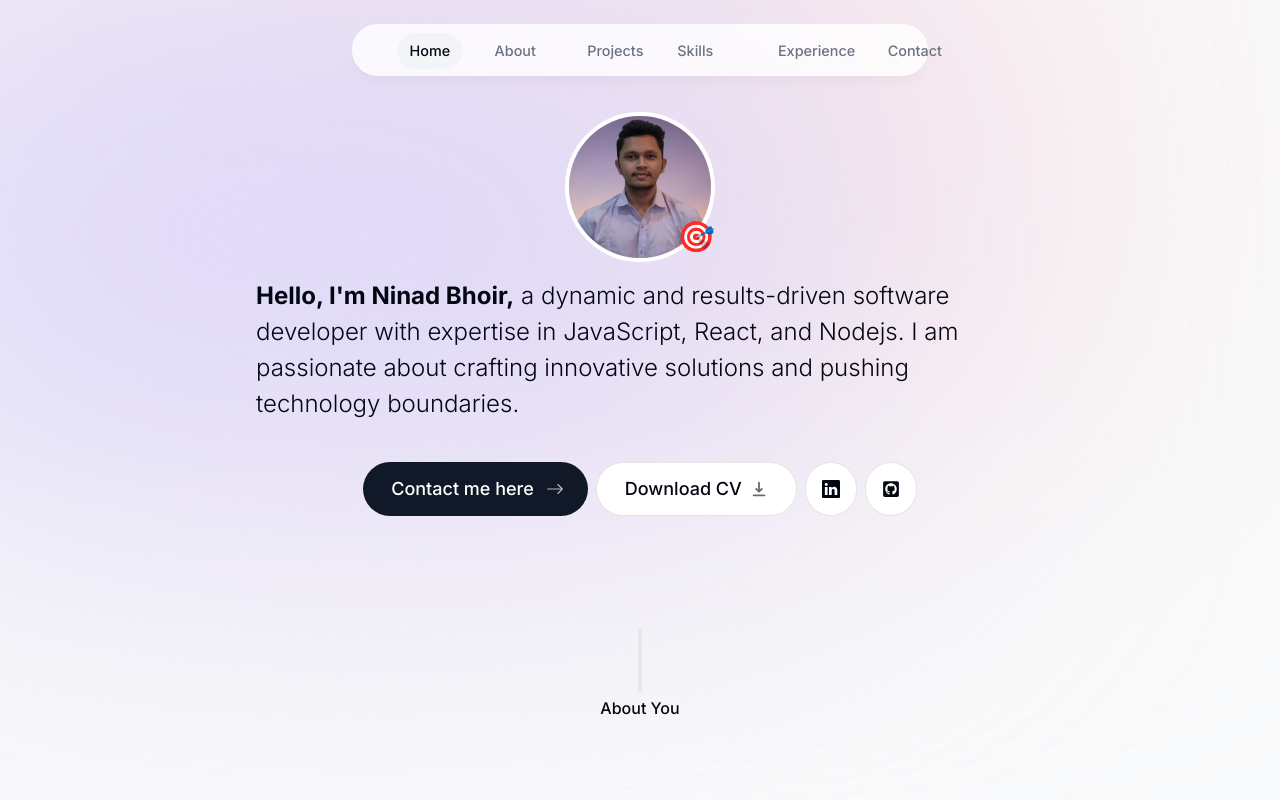
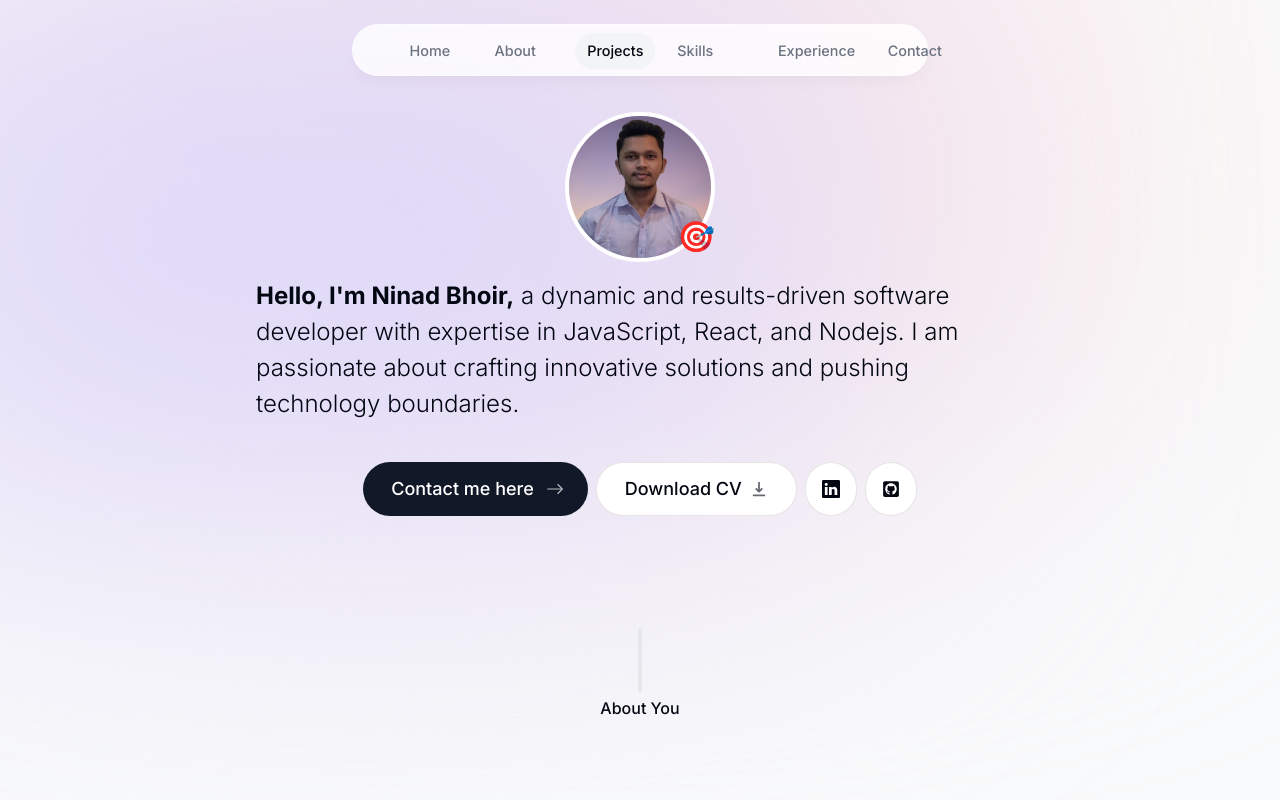
Before and after one commit to ninad-2022/portfolio-webapp, a Next.js app in the folder webapp/: page / in a window 1280 px wide. Shown: the top 800 px of the page. Built offline with nearby package versions, Linux system fonts and the light colour scheme.

Commit message:
develop: about header layout with useContext

```diff
--- a/webapp/package.json
+++ b/webapp/package.json
@@ -14,7 +14,8 @@
     "next": "14.0.2",
     "react": "^18",
     "react-dom": "^18",
-    "react-icons": "^4.11.0"
+    "react-icons": "^4.11.0",
+    "react-intersection-observer": "^9.5.3"
   },
   "devDependencies": {
     "@types/node": "^20",
--- a/webapp/src/app/layout.tsx
+++ b/webapp/src/app/layout.tsx
@@ -3,6 +3,7 @@ import { Inter } from "next/font/google";
 import "./globals.css";
 import Header from "@/components/header/header";
 import { links } from "@/lib/data";
+import ActiveSectionContextProvider from "@/context/active-section-context";
 const inter = Inter({ subsets: ["latin"] });
 
 export const metadata: Metadata = {
@@ -16,14 +17,16 @@ export default function RootLayout({
   children: React.ReactNode;
 }) {
   return (
-    <html lang="en" className='!scroll-smooth'>
+    <html lang="en" className="!scroll-smooth">
       <body
         className={`${inter.className} bg-gray-50 text-gray-950 relative h-[5000px] pt-28 sm:pt-38`}
       >
         <div className="bg-[#fbe2e3] h-[31.25rem] w-[31.25rem] absolute top-[-6rem] right-[11rem] rounded-full blur-[10rem] -z-10 sm:w-[68.75rem]"></div>
         <div className="bg-[#dbd7fb] h-[31.25rem] w-[50rem] absolute top-[-1rem] left-[-35rem] rounded-full blur-[10rem] -z-10 sm:w-[68.75rem] md:left-[-33rem] lg:left-[-28rem] xl:left-[-15rem] 2xl:left-[-5rem]"></div>
-        <Header links={links} />
-        {children}
+        <ActiveSectionContextProvider>
+          <Header links={links} />
+          {children}
+        </ActiveSectionContextProvider>
       </body>
     </html>
   );
--- a/webapp/src/components/about/about.tsx
+++ b/webapp/src/components/about/about.tsx
@@ -1,11 +1,23 @@
 "use client";
-import React from "react";
+import React, { useEffect } from "react";
 import Heading from "@/components/heading/heading";
 import { motion } from "framer-motion";
+import { useInView } from "react-intersection-observer";
+import { useActiveSectionContext } from "@/hooks/useActiveSectionContext";
 
 const About = () => {
+  const { ref, inView } = useInView({ threshold: 0.75 });
+  const { setActiveSection, timeOfLastClick } = useActiveSectionContext();
+
+  useEffect(() => {
+    if (inView && Date.now() - timeOfLastClick > 1000) {
+      setActiveSection("About");
+    }
+  }, [inView, setActiveSection, timeOfLastClick]);
+
   return (
     <motion.div
+      ref={ref}
       className="mb-28 max-w-[45rem] text-center leading-8 scroll-mt-28"
       initial={{ opacity: 0, y: 100 }}
       animate={{ opacity: 1, y: 0 }}
--- a/webapp/src/components/header/header.tsx
+++ b/webapp/src/components/header/header.tsx
@@ -1,8 +1,9 @@
 "use client";
-import React, { FC, useState } from "react";
+import React, { FC } from "react";
 import { motion } from "framer-motion";
 import Link from "next/link";
 import clsx from "clsx";
+import { useActiveSectionContext } from "@/hooks/useActiveSectionContext";
 
 type LinkData = {
   hash: string;
@@ -22,7 +23,12 @@ const Header: FC<HeaderPros> = ({
   navStyles,
   linkStyles,
 }) => {
-  const [activeSection, setActiveSection] = useState("Home");
+  const { activeSection, setActiveSection, setTimeOfLastClick } = useActiveSectionContext();
+
+  const handleLinkClick = (name: string) => () => {
+    setActiveSection(name);
+    setTimeOfLastClick(Date.now());
+  };
   return (
     <header className={`z-[999] relative ${headerClasses}`}>
       <motion.div
@@ -48,7 +54,7 @@ const Header: FC<HeaderPros> = ({
                   linkStyles
                 )}
                 href={hash}
-                onClick={() => setActiveSection(name)}
+                onClick={handleLinkClick(name)}
               >
                 {name}
                 {name === activeSection && (
--- a/webapp/src/components/intro/intro.tsx
+++ b/webapp/src/components/intro/intro.tsx
@@ -1,11 +1,13 @@
 "use client";
-import Image from "next/image";
-import React, { FC } from "react";
+import React, { FC, useEffect } from "react";
 import { motion } from "framer-motion";
-import Link from "next/link";
 import { BsArrowRight, BsLinkedin } from "react-icons/bs";
 import { HiDownload } from "react-icons/hi";
 import { FaGithubSquare } from "react-icons/fa";
+import { useInView } from "react-intersection-observer";
+import Link from "next/link";
+import Image from "next/image";
+import { useActiveSectionContext } from "@/hooks/useActiveSectionContext";
 
 type IntroProps = {
   name: string;
@@ -15,7 +17,7 @@ type IntroProps = {
   linkedinLink: string;
   githubLink: string;
   profileImg: object;
-}
+};
 
 const Intro: FC<IntroProps> = ({
   name,
@@ -26,8 +28,14 @@ const Intro: FC<IntroProps> = ({
   githubLink,
   profileImg,
 }) => {
+  const { ref, inView } = useInView({ threshold: 0.5 });
+  const { setActiveSection } = useActiveSectionContext();
+
+  useEffect(() => {
+    if (inView) setActiveSection("Home");
+  }, [inView, setActiveSection]);
   return (
-    <section className="mb-28 max-w-[50rem]">
+    <section ref={ref} className="mb-28 max-w-[50rem]" >
       <div className="flex items-center justify-center">
         <div className="relative">
           <motion.div
--- a/webapp/src/components/project/projects.tsx
+++ b/webapp/src/components/project/projects.tsx
@@ -1,6 +1,9 @@
-import React, { FC, Fragment } from "react";
+"use client";
+import React, { FC, Fragment, useEffect } from "react";
 import Heading from "@/components/heading/heading";
 import ProjectList from "@/components/project/projectList";
+import { useActiveSectionContext } from "@/hooks/useActiveSectionContext";
+import { useInView } from "react-intersection-observer";
 
 type Tag = {
   id: number;
@@ -27,8 +30,14 @@ type ProjectsProps = {
 };
 
 const Projects: FC<ProjectsProps> = ({ heading, projectsData }) => {
+  const { ref, inView } = useInView({ threshold: 0.5 });
+  const { setActiveSection } = useActiveSectionContext();
+
+  useEffect(() => {
+    if (inView) setActiveSection("Projects");
+  }, [inView, setActiveSection]);
   return (
-    <section id="projects" className="scroll-mt-28">
+    <section ref={ref} id="projects" className="scroll-mt-3">
       <Heading>{heading}</Heading>
       <div>
         {Array.isArray(projectsData) &&
--- /dev/null
+++ b/webapp/src/context/active-section-context.tsx
@@ -0,0 +1,47 @@
+"use client";
+
+import { links } from "@/lib/data";
+import React, {
+  Dispatch,
+  ReactNode,
+  SetStateAction,
+  createContext,
+  useState,
+} from "react";
+
+type SectionName = (typeof links)[number]["name"];
+
+type ActiveSectionContextProviderProps = {
+  children: ReactNode;
+};
+
+type ActiveSectionConextType = {
+  activeSection: SectionName;
+  setActiveSection: Dispatch<SetStateAction<SectionName>>;
+  timeOfLastClick: number;
+  setTimeOfLastClick: Dispatch<SetStateAction<number>>;
+};
+
+export const ActiveSectionContext = createContext<ActiveSectionConextType | null>(null);
+
+const ActiveSectionContextProvider = ({
+  children,
+}: ActiveSectionContextProviderProps) => {
+  const [activeSection, setActiveSection] = useState<SectionName>("Home");
+  const [timeOfLastClick, setTimeOfLastClick] = useState(0);
+
+  return (
+    <ActiveSectionContext.Provider
+      value={{
+        activeSection,
+        setActiveSection,
+        timeOfLastClick,
+        setTimeOfLastClick,
+      }}
+    >
+      {children}
+    </ActiveSectionContext.Provider>
+  );
+};
+
+export default ActiveSectionContextProvider;
--- /dev/null
+++ b/webapp/src/hooks/useActiveSectionContext.tsx
@@ -0,0 +1,13 @@
+import { ActiveSectionContext } from "@/context/active-section-context";
+import React, { useContext } from "react";
+
+export const useActiveSectionContext = () => {
+  const context = useContext(ActiveSectionContext);
+
+  if (context === null)
+    throw new Error(
+      "useActiveSectionContext must be used withing an ActiveSectionContextProvider"
+    );
+
+  return context;
+};
```
Also changed, not shown: 1 other file (tests, documents, lock files or other folders).
